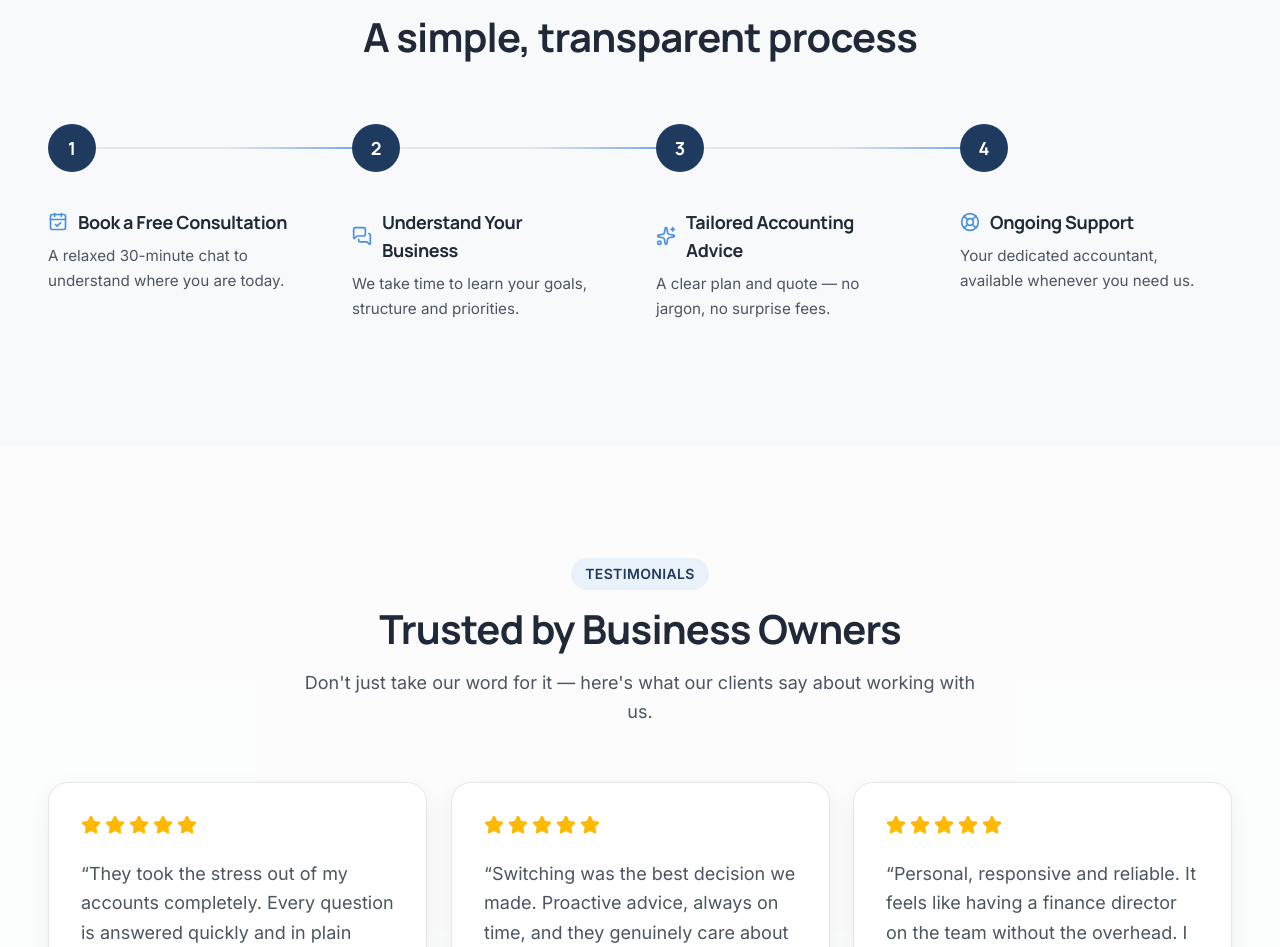
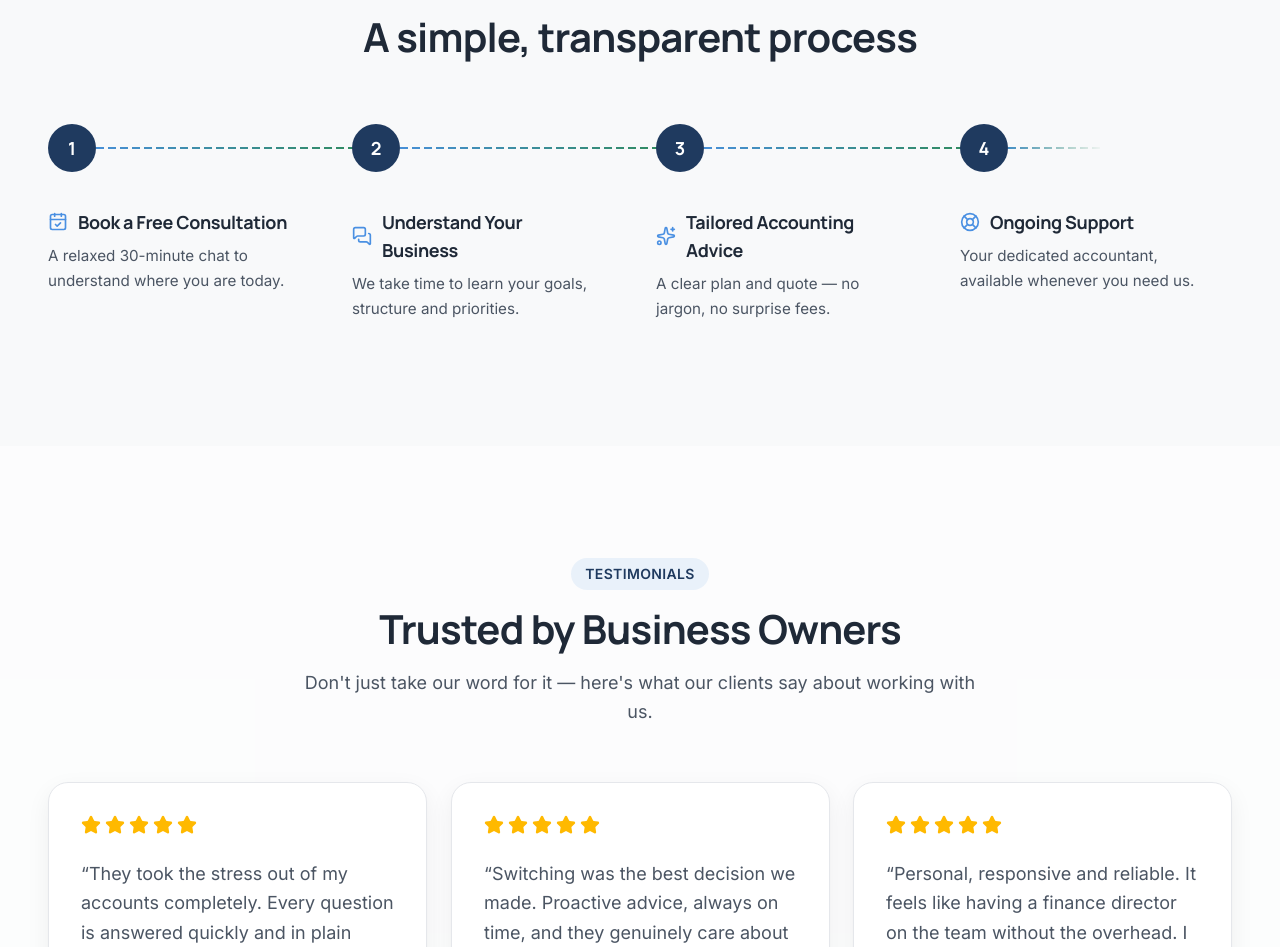
Before and after one commit to aswinshub/londonAccounts, a Next.js app: page / in a window 1280 px wide. Shown: the part 4402-5349 px from the top of the page. Built offline with nearby package versions, Linux system fonts and the light colour scheme.

Commit message:
updated process

```diff
--- a/app/globals.css
+++ b/app/globals.css
@@ -110,11 +110,11 @@ html.lenis body {
 /* Flowing connector line used in the process timeline */
 @keyframes flow-line {
   from {
-    background-position: 200% 0;
+    background-position: 0% 0;
   }
 
   to {
-    background-position: 0% 0;
+    background-position: -200% 0;
   }
 }
 
@@ -139,6 +139,15 @@ html.lenis body {
    * global prefers-reduced-motion rule force-disables animations.
    */
   animation: pulse-ring 2s cubic-bezier(0.4, 0, 0.2, 1) infinite !important;
+}
+
+@utility dashed-mask {
+  mask-image: linear-gradient(to right, #000 8px, transparent 8px);
+  mask-size: 12px 100%;
+  mask-repeat: repeat-x;
+  -webkit-mask-image: linear-gradient(to right, #000 8px, transparent 8px);
+  -webkit-mask-size: 12px 100%;
+  -webkit-mask-repeat: repeat-x;
 }
 
 .card-hover {
--- a/components/timeline.tsx
+++ b/components/timeline.tsx
@@ -19,23 +19,34 @@ export function Timeline({ steps }: TimelineProps) {
               <span className="relative z-10 inline-flex size-12 shrink-0 items-center justify-center rounded-full bg-primary font-heading text-lg font-bold text-white transition-all duration-300 ease-out group-hover:scale-110 group-hover:bg-secondary group-hover:shadow-[0_0_0_8px_rgba(74,144,226,0.14)]">
                 {num}
               </span>
-              {!isLast && (
-                <span
-                  className="absolute top-6 left-6 hidden h-0.5 w-[calc(100%+2rem)] -translate-y-1/2 overflow-hidden rounded-full lg:block"
-                  aria-hidden="true"
-                >
-                  <span className="absolute inset-0 bg-border" />
+              <span
+                className="absolute top-6 left-6 hidden h-[2px] -translate-y-1/2 lg:block"
+                style={
+                  isLast
+                    ? {
+                        width: "120px",
+                        maskImage: "linear-gradient(to right, black 20%, transparent 100%)",
+                        WebkitMaskImage: "linear-gradient(to right, black 20%, transparent 100%)",
+                      }
+                    : {
+                        width: "calc(100% + 2rem)",
+                      }
+                }
+                aria-hidden="true"
+              >
+                <span className="absolute inset-0 dashed-mask">
+                  <span className="absolute inset-0 bg-border opacity-10" />
                   <span
-                    className="absolute inset-0 opacity-80"
+                    className="absolute inset-0"
                     style={{
                       backgroundImage:
-                        "linear-gradient(90deg, transparent 0%, transparent 25%, var(--color-secondary) 50%, transparent 75%, transparent 100%)",
+                        "linear-gradient(90deg, var(--color-secondary) 0%, var(--color-cta) 50%, var(--color-secondary) 100%)",
                       backgroundSize: "200% 100%",
-                      animation: "flow-line 2.4s linear infinite",
+                      animation: "flow-line 3s linear infinite",
                     }}
                   />
                 </span>
-              )}
+              </span>
             </div>
 
             {/* Icon + title */}
```
